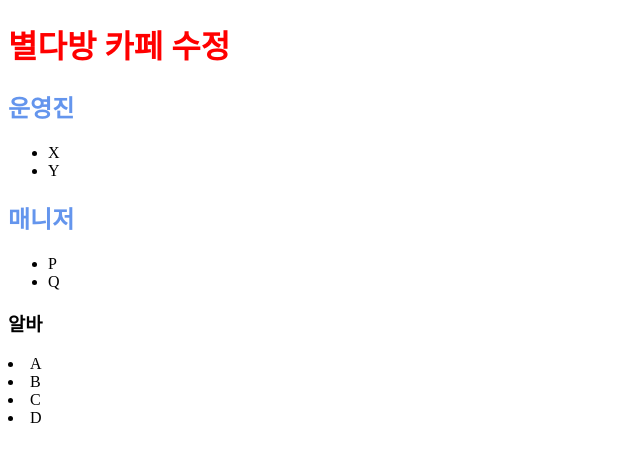
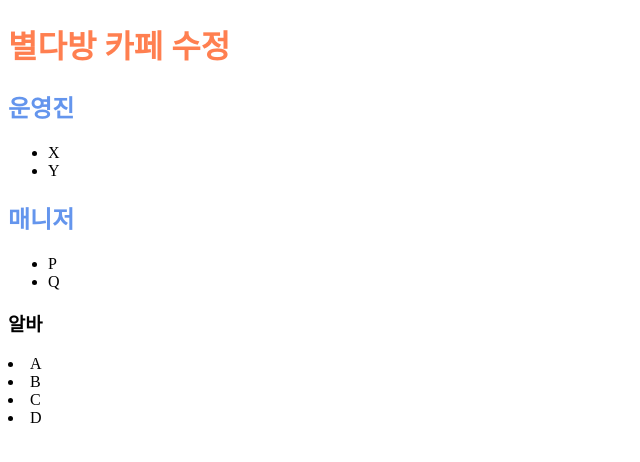
Before and after one commit to fifagg/css, a plain HTML site: page 1.CSS기초/index.html in a window 1280 px wide. Shown: the whole page, without its empty margins (0-640 px from the left). Drawn offline with Linux system fonts and the light colour scheme.

Commit message:
변경사항저장

```diff
--- a/1.CSS기초/index.html
+++ b/1.CSS기초/index.html
@@ -16,7 +16,7 @@
 <body>
     <!-- 주석 ctrl+/ -->
     <!-- 1.인라인 스타일 -->
-    <h1 style="color:red">별다방 카페 수정</h1>
+    <h1 style="color:coral">별다방 카페 수정</h1>
     <h2>운영진</h2>
     <ul>
 <li class="male" id="ceo">X</li>
```
